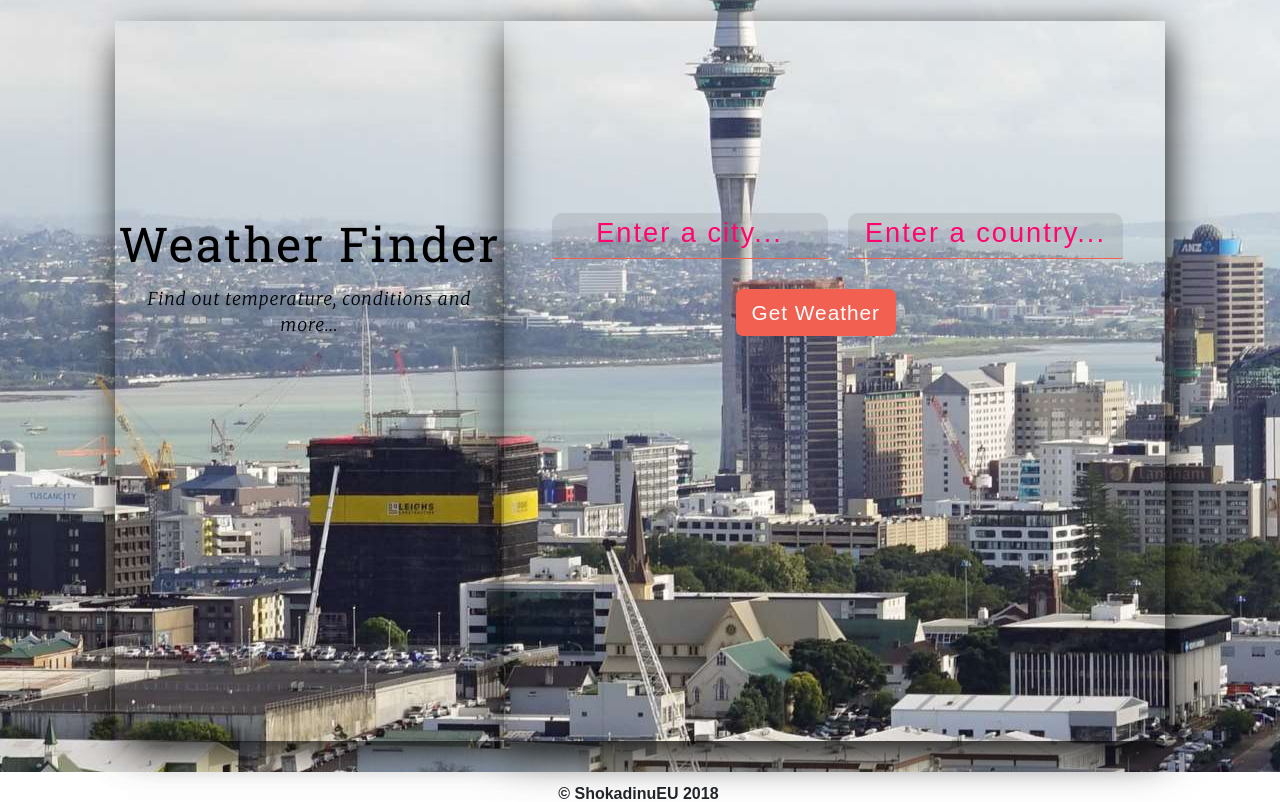
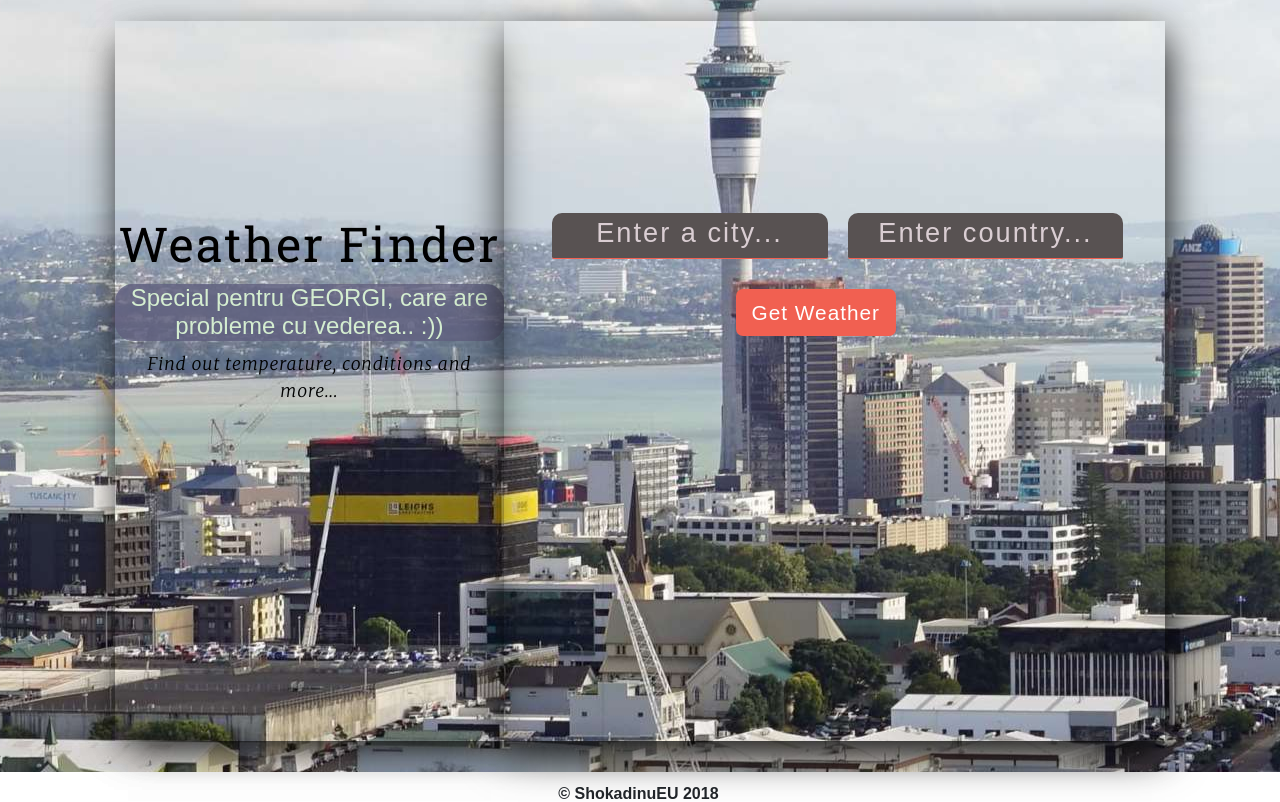
Before and after one commit to timoteidumitru/get-weather-app, a React (Create React App) app: page / in a window 1280 px wide. Built offline with nearby package versions, Linux system fonts and the light colour scheme.

Commit message:
modify the inout colors for a better user experience

```diff
--- a/src/App.css
+++ b/src/App.css
@@ -1,6 +1,6 @@
-@import url('https://fonts.googleapis.com/css?family=Merriweather:100,200,300,300i,400,400i,700');
-@import url('https://fonts.googleapis.com/css?family=Roboto+Slab:400,700');
-@import url('https://fonts.googleapis.com/css?family=Open+Sans:300,400');
+@import url("https://fonts.googleapis.com/css?family=Merriweather:100,200,300,300i,400,400i,700");
+@import url("https://fonts.googleapis.com/css?family=Roboto+Slab:400,700");
+@import url("https://fonts.googleapis.com/css?family=Open+Sans:300,400");
 
 body {
   font-family: "Open Sans", serif;
@@ -18,14 +18,14 @@ body {
 .main {
   background-color: transparent;
   height: 90vh;
-  box-shadow: 0px 13px 40px -13px rgba(0,0,0,0.75);
+  box-shadow: 0px 13px 40px -13px rgba(0, 0, 0, 0.75);
   width: 82%;
   margin: 0 auto;
 }
 
 .title-container {
   background-color: transparent;
-  box-shadow: 0px 13px 40px -13px rgba(0,0,0,0.75);
+  box-shadow: 0px 13px 40px -13px rgba(0, 0, 0, 0.75);
   height: 90vh;
   width: 37%;
   display: flex;
@@ -41,7 +41,7 @@ body {
   font-size: 3rem;
   letter-spacing: 2px;
   line-height: 1.3;
-  font-family: 'Roboto Slab', serif;
+  font-family: "Roboto Slab", serif;
 }
 
 .title-container__subtitle {
@@ -55,7 +55,7 @@ body {
 }
 
 .form-container {
-  box-shadow: 0px 13px 40px 0px rgba(0,0,0,0.75);
+  box-shadow: 0px 13px 40px 0px rgba(0, 0, 0, 0.75);
   background-color: transparent;
   height: 90vh;
   width: 63%;
@@ -73,7 +73,7 @@ input[type="text"] {
   border: 0;
   border-bottom: solid 1px #f16051;
   padding-bottom: 4px;
-  color: rgb(61, 58, 212) !important;
+  color: rgb(214, 214, 230) !important;
   font-weight: lighter;
   letter-spacing: 2px;
   margin-bottom: 30px;
@@ -83,18 +83,19 @@ input[type="text"] {
 }
 
 input[type="text"] {
-    outline: none;
-    font-size: 1.7rem;
-    width: 45%;
+  outline: none;
+  font-size: 1.7rem;
+  width: 45%;
+  background-color: #585252;
 }
 
 input::placeholder {
-  color: rgb(255, 5, 109);
+  color: rgb(218, 206, 211);
 }
 
 input:-webkit-autofill {
-    -webkit-box-shadow: 0 0 0 30px #2c3e50 inset;
-    -webkit-text-fill-color: #ccc !important;
+  -webkit-box-shadow: 0 0 0 30px #2c3e50 inset;
+  -webkit-text-fill-color: #ccc !important;
 }
 
 button {
@@ -124,11 +125,11 @@ button:active {
 }
 
 .weather__key {
-  background:rgba(0,0,0,0.5);
+  background: rgba(0, 0, 0, 0.5);
   border-radius: 10px;
   padding: 0.2em;
   color: #f09000;
-  border-bottom: solid 2px rgba(255,255,255,0.06);
+  border-bottom: solid 2px rgba(255, 255, 255, 0.06);
   font-size: 1.5rem;
   font-weight: 400;
   width: 100%;
@@ -188,30 +189,30 @@ button:active {
   .title-container__title {
     padding-top: 1em;
   }
-  .form-container{
+  .form-container {
     width: 100%;
   }
   .form-container {
     margin-top: 2em;
     padding: 1em;
   }
-  .form-main>input {
+  .form-main > input {
     margin: 0.3em;
     width: 95%;
   }
-  .form-main>button {
+  .form-main > button {
     width: 65%;
     margin: 0.2em auto;
   }
   .weather__info {
     width: 100%;
   }
-  .weather__key{
+  .weather__key {
     line-height: 1.1em;
     padding: 0.2em;
     text-align: center;
   }
-  .weather__value{
+  .weather__value {
     widows: 100%;
     display: block;
   }
@@ -223,3 +224,9 @@ button:active {
     width: 100%;
   }
 }
+
+.title-container__title-fun {
+  color: #d4edd0;
+  background-color: #60607fcf;
+  border-radius: 18px;
+}
--- a/src/components/Form.js
+++ b/src/components/Form.js
@@ -1,10 +1,10 @@
-import React from 'react'
+import React from "react";
 
-const Form = props => (
+const Form = (props) => (
   <div>
     <form className="form-main" onSubmit={props.getWeather}>
-      <input type="text" name="city" placeholder="Enter a city..."/>
-      <input type="text" name="country" placeholder="Enter a country..."/>
+      <input type="text" name="city" placeholder="Enter a city..." />
+      <input type="text" name="country" placeholder="Enter country..." />
       <button>Get Weather</button>
     </form>
   </div>
--- a/src/components/Titles.js
+++ b/src/components/Titles.js
@@ -1,10 +1,15 @@
-import React from 'react'
+import React from "react";
 
 const Titles = () => (
   <div>
     <h1 className="title-container__title">Weather Finder</h1>
-    <p className="title-container__subtitle">Find out temperature, conditions and more...</p>
+    <h4 className="title-container__title-fun">
+      Special pentru GEORGI, care are probleme cu vederea.. :))
+    </h4>
+    <p className="title-container__subtitle">
+      Find out temperature, conditions and more...
+    </p>
   </div>
-)
+);
 
 export default Titles;
```
